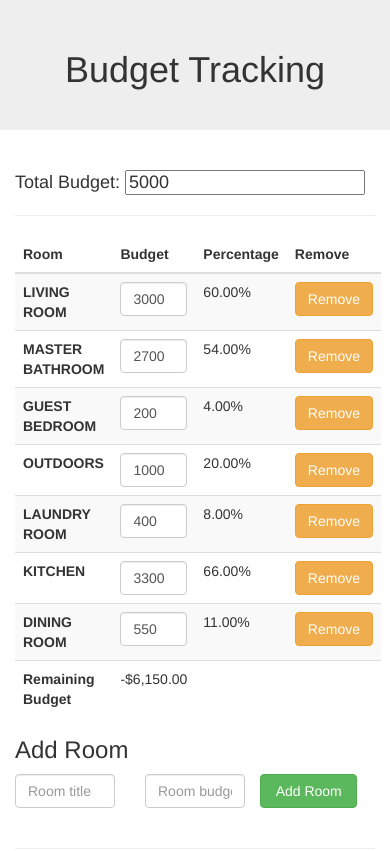
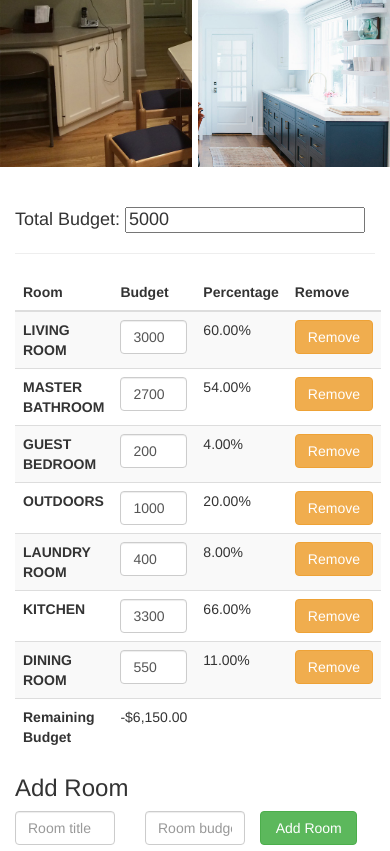
Before and after one commit to letam245/budgetTracking, a plain HTML site: page index.html in a window 390 px wide. Shown: the top 851 px of the page. Drawn offline with nearby package versions, Linux system fonts and the light colour scheme.

Commit message:
add image before and after

```diff
--- a/assets/css/style.css
+++ b/assets/css/style.css
@@ -0,0 +1,105 @@
+html, body {
+    overflow-x: hidden!important;
+}
+
+#container {
+    display: block;
+    position: relative;
+    margin:auto;
+    width: 100%;
+    height: 100%;
+  }
+
+  .imageLeft {
+    position: absolute;
+    width: 50%;
+    height: 100%;
+    overflow: hidden;
+  }
+
+  input[type=range].slider {
+    -webkit-appearance: none;
+    -moz-appearance: none;
+    position: absolute;
+    top: 0%;
+    background-color: transparent;
+    max-width: calc(100%);
+    z-index: 2;
+  }
+  input[type=range].slider:focus,
+  input[type=range].slider:active, {
+    border: none;
+    outline: none;
+    box-shadow: transparent;
+  }
+  input[type=range].slider::-moz-range-track {
+    -moz-appearance: none;
+  width: 100%;
+  background-color: transparent;
+  width: calc(100% );
+  position: relative;
+  outline: none;
+  }
+  input[type=range].slider::-webkit-slider-thumb {
+    -webkit-appearance: none;
+    border:none;
+    height: 1000px;
+    width:  0px;
+    left: 50%;
+    background: transparent;
+    border: 5px solid white;
+    cursor: pointer;
+    position: inherit;
+  }
+
+  input:focus {
+    outline: -webkit-focus-ring-color auto 0px
+  }
+
+ .carousel-inner {
+      margin-bottom: 30px;
+  }
+
+
+
+
+
+  /*-------------MEDIA QUERIES-------------*/
+	/* Custom, iPhone Retina */
+	@media only screen and (max-width: 320px) {
+
+
+	}
+
+
+	/* Extra Small Devices, Phones */
+	@media only screen and (max-width: 480px) {
+        img.before {
+            max-width: 550px;
+        }
+        input[type=range].slider::-webkit-slider-thumb {
+            border: 3px solid white;
+        }
+	}
+
+
+	/* Small Devices, Tablets */
+	@media only screen and (max-width: 768px) {
+
+	}
+
+
+	/* Medium Devices, Desktops */
+	@media only screen and (max-width: 992px) {
+        img.before {
+            width: 1000px;
+            margin-top:-20px!important;
+        }
+
+	}
+
+
+	/* Large Devices, Wide Screens */
+	@media only screen and (max-width: 1200px) {
+
+	}
--- a/index.html
+++ b/index.html
@@ -32,11 +32,33 @@
 </head>
 
 <body>
-    <div class="jumbotron">
+    <!-- <div class="jumbotron">
         <div class="container">
             <h1 class ="text-center">Budget Tracking</h1>
         </div>
+    </div> -->
+
+    <!-- =================== carousel =================== -->
+
+    <!-- Wrapper for slides -->
+    <div class="carousel-inner">
+        <div id="container">
+            <div class="imageLeft">
+                <img src="assets/img/kitchenBefore.jpg" class="before">
+            </div>
+            <div class="imageRight">
+                <img class="img-responsive" src="assets/img/kitchenAfter.jpg">
+            </div>
+            <div class="controls">
+                <input type="range" class="slider" min="0" max="100" value="50" soninput="moveDivisor()" />
+            </div>
+        </div>
+
     </div>
+
+
+
+
     <div class="container" ng-app="app" ng-controller='main'>
         <h4>Total Budget:
             <input type="text" ng-model='total' />
@@ -100,6 +122,20 @@
 
 
     <script type="text/javascript" src="assets/js/app.js"></script>
+    <script type="text/javascript">
+        var slider = document.querySelector('.slider');
+        var imageLeft = document.querySelector('.imageLeft');
+        function moveDivisor() {
+
+            slider.addEventListener('input', function () {
+                imageLeft.style.width = (this.value + "%");
+            });
+        };
+
+        window.onload = function () {
+            moveDivisor();
+        };
+    </script>
 </body>
 
 </html>
```
Also changed, not shown: assets/img/kitchenAfter.jpg (added), assets/img/kitchenBefore.jpg (added), assets/img/kitchenBeforee.jpg (added), 1 other file.
